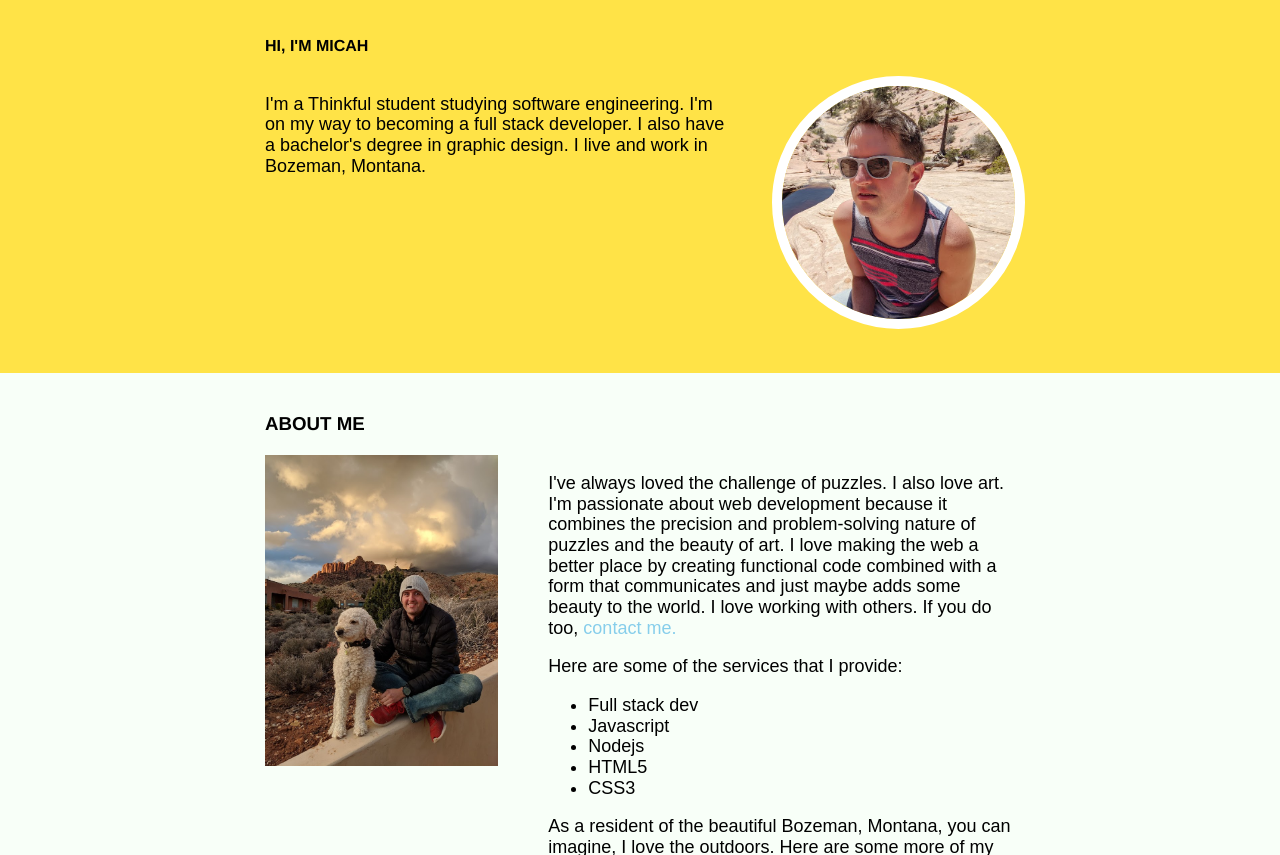
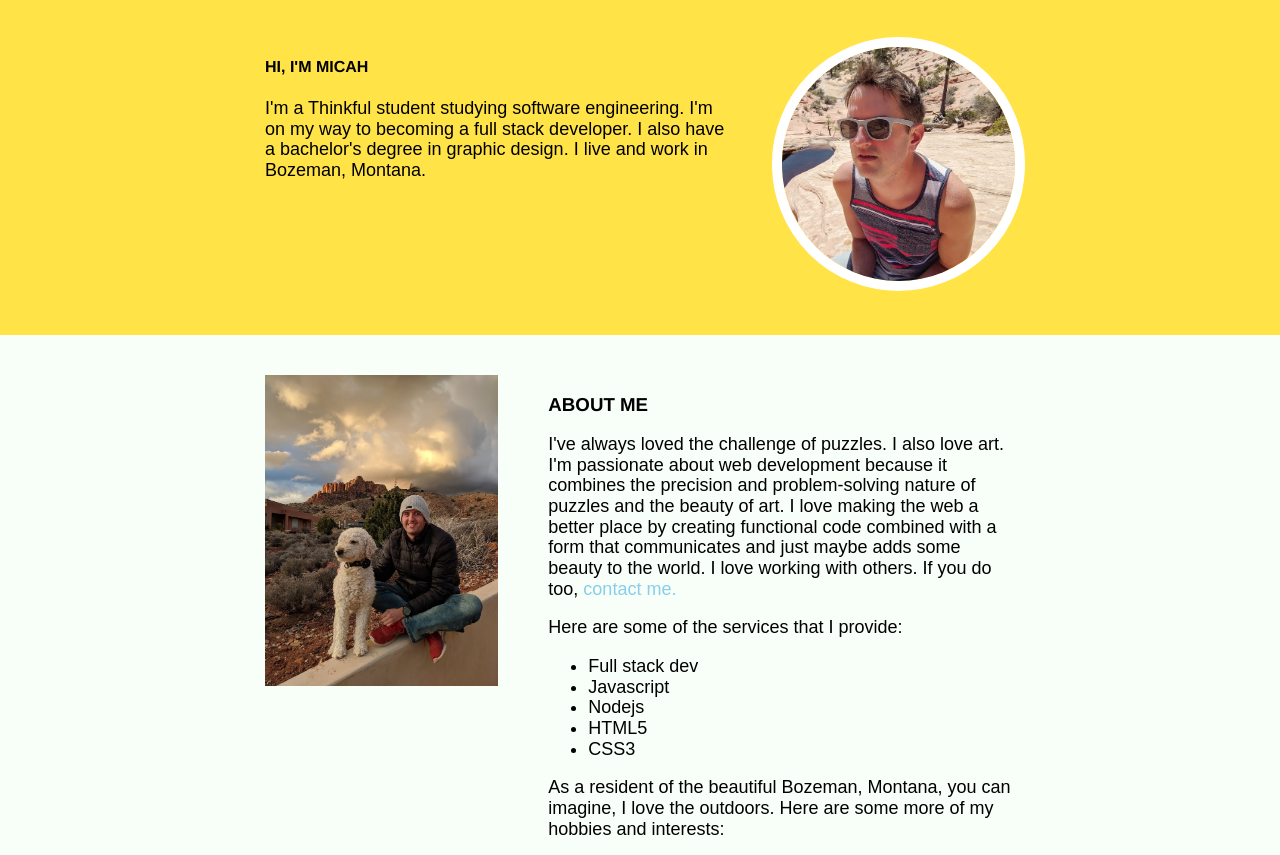
Before and after one commit to micah-patrick/portfolio, a plain HTML site: page index.html in a window 1280 px wide. Shown: the part 86-941 px from the top of the page. Drawn offline with nearby package versions, Linux system fonts and the light colour scheme.

Commit message:
more validation fixes

```diff
--- a/index.html
+++ b/index.html
@@ -26,10 +26,9 @@
 	<main>
     <!-- Intro -->
     <div class="container" id="home">
-      <section class="wrapper">
-        <h4 class="item">Hi, I'm Micah</h4>
-        <div class="group">
+        <div class="group wrapper">
           <article class="item item-double">
+            <h4>Hi, I'm Micah</h4>
             <p>
               I'm a Thinkful student studying software engineering. I'm on my way to becoming a full stack developer. I also have a bachelor's degree in graphic design. I live and work in Bozeman, Montana.
             </p>
@@ -38,19 +37,17 @@
             <img src="images/profile.png" alt="Picture of Micah">
           </div>
         </div>
-      </section>
     </div>
 
       <!-- About Me  -->
 
     <div class="container" id="about">
-      <section class="wrapper">
-        <h3 class="item">About Me</h3>
-        <div class="group">
+        <div class="group wrapper">
           <div class="item">
             <img src="images/me-with-cooper.jpg" alt="Picture of Micah with a dog">
           </div>
           <article class="item item-double">
+            <h3>About Me</h3>
             <p>
               I've always loved the challenge of puzzles. I also love art. I'm passionate about web development because it combines the precision and problem-solving nature of puzzles and the beauty of art. I love making the web a better place by creating functional code combined with a form that communicates and just maybe adds some beauty to the world. I love working with others. If you do too, <a href="#contact">contact me.</a>
             </p>
@@ -78,7 +75,6 @@
             </ul>
           </article>
         </div>
-      </section>
     </div>
 
 
```
